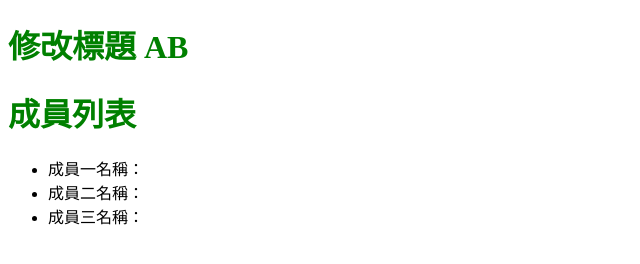
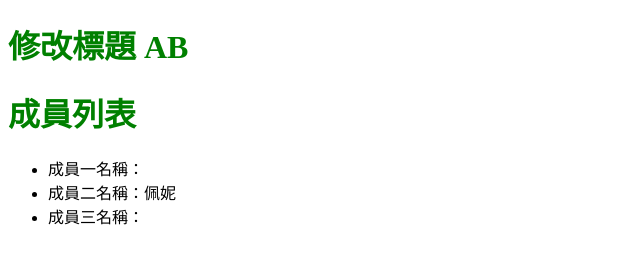
Before and after one commit to LOOFOO/Git-Practice, a plain HTML site: page index.html in a window 1280 px wide. Shown: the full height of the page, 0-640 px from the left. Drawn offline with Linux system fonts and the light colour scheme.

Commit message:
新增成員二名稱

```diff
--- a/index.html
+++ b/index.html
@@ -11,7 +11,7 @@
     <h1>成員列表</h1>
     <ul>
         <li>成員一名稱：</li>
-        <li>成員二名稱：</li>
+        <li>成員二名稱：佩妮</li>
         <li>成員三名稱：</li>
     </ul>
 </body>
```
